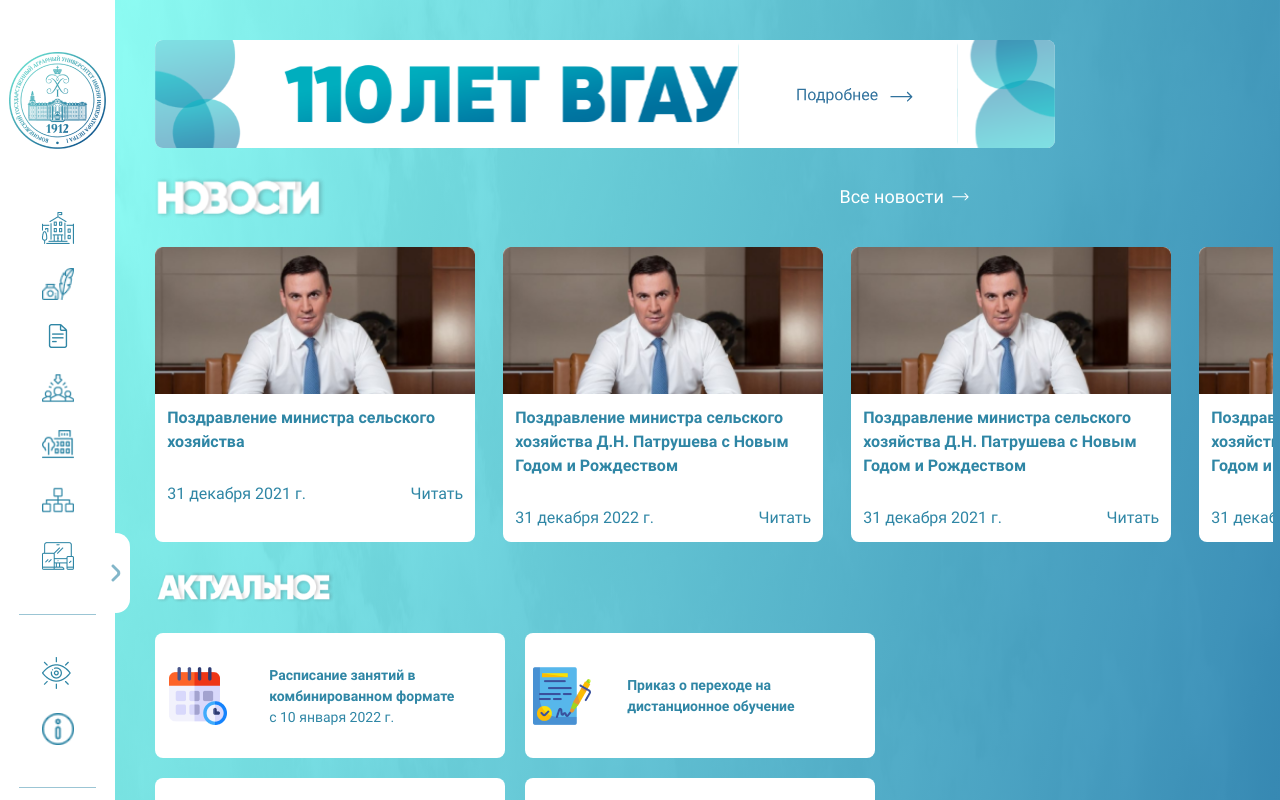
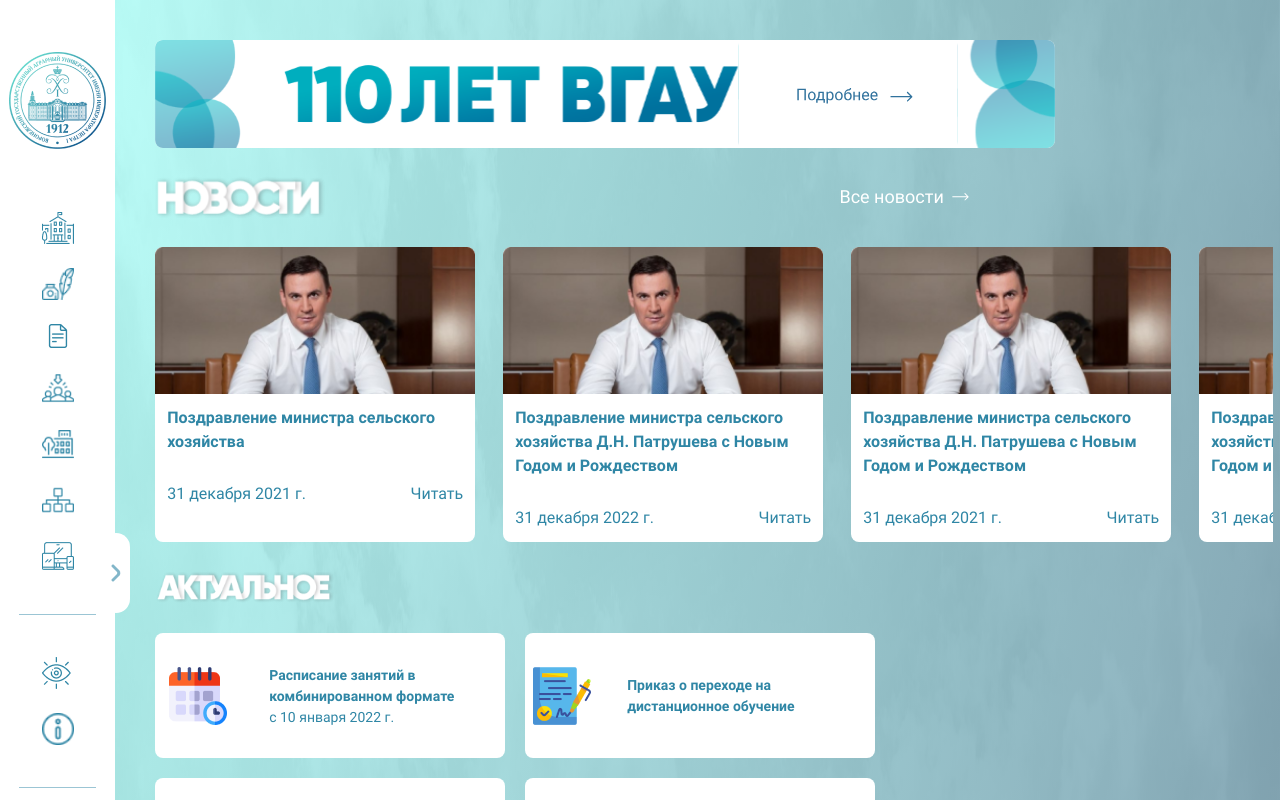
Before and after one commit to daniilgrebnev/vsau_main, a Next.js app: page / in a window 1280 px wide. Shown: the top 800 px of the page. Built offline with nearby package versions, Linux system fonts and the light colour scheme.

Commit message:
Update globals.css
чыф

```diff
--- a/src/app/globals.css
+++ b/src/app/globals.css
@@ -17,7 +17,7 @@
 	display: none;
 }
 main {
-	background-image: linear-gradient(105.26deg, #00ffea6f 0%, #025798dd 100%),
+	background-image: linear-gradient(105.26deg, #00ffea43 0%, #01315681 100%),
 		url('../../public/background.png');
 
 	background-size: 100% 100%;
```
